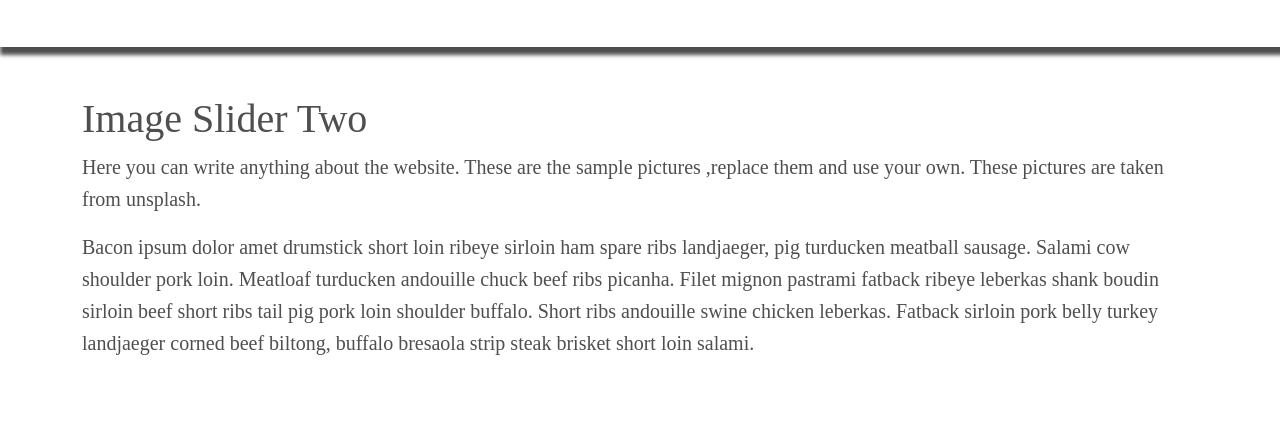
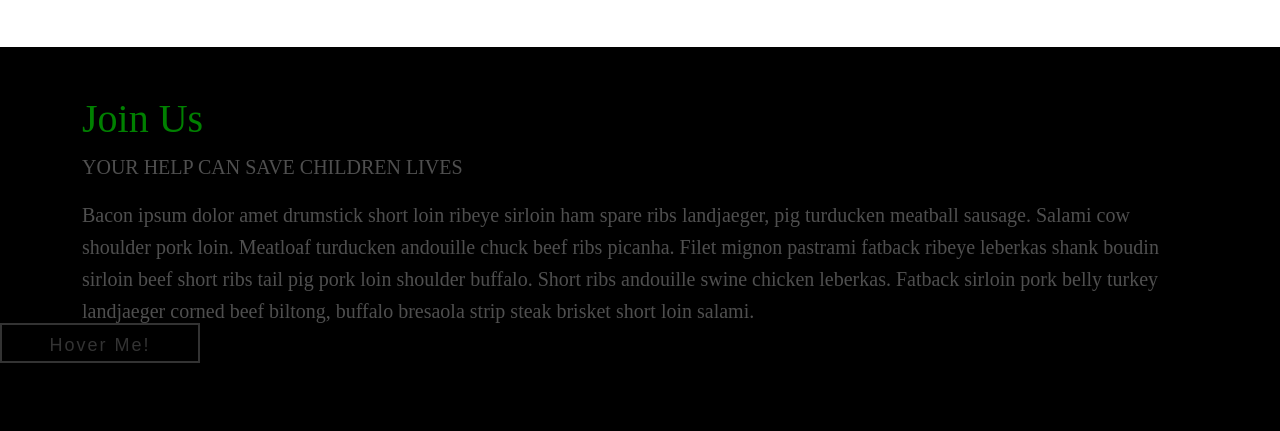
Before and after one commit to michaelmurwayi/wave, a Python web app: template template/index.html in a window 1280 px wide; the page is wider, and only the part inside the window is pictured. Shown: the part 1129-1560 px from the top of that part. Before the commit the page ends 1484 px from the top of that part, so only its background shows below. Run offline with Jinja, Linux system fonts and the light colour scheme; the template is opened without the code that fills it, so the values that code supplies are empty; some libraries are stand-ins or nearby versions.

Commit message:
ft-home-page:add donation section in home page

```diff
--- a/template/index.html
+++ b/template/index.html
@@ -130,7 +130,61 @@
             100% {
                 opacity: 1;
             }
+        }
+        .donate{
+            background-color: black;
+        }
+        .donate h1 {
+            color: green;
+        }
 
+        .wrapper{
+            position: relative;
+            left: 50%;
+            transform: translate(-50%, -50%);
+            }
+
+
+        /*--Button Styles--*/
+        .wrapper a{
+            display: block;
+            width: 200px;
+            height: 40px;
+            line-height: 40px;
+            font-size: 18px;
+            font-family: sans-serif;
+            text-decoration: none;
+            color: #333;
+            border: 2px solid #333;
+            letter-spacing: 2px;
+            text-align: center;
+            position: relative;
+            transition: all .35s;
+            }
+
+            a span{
+            position: relative;
+            z-index: 2;
+            }
+
+            a:after{
+            position: absolute;
+            content: "";
+            top: 0;
+            left: 0;
+            width: 0;
+            height: 100%;
+            background: green;
+            transition: all .35s;
+            }
+
+            a:hover{
+            color: #fff;
+            }
+
+            a:hover:after{
+            width: 100%;
+            }
     </style>
     <body>
         <nav id="mainNavbar" class="navbar navbar-dark navbar-expand-md py-4 fixed-top"> <img src="static/logo.png" id="logo"> <button class="navbar-toggler" data-toggle="collapse" data-target="#navLinks"> <span class="navbar-toggler-icon"></span> </button>
@@ -167,15 +221,16 @@
             </div>
 
         <!-- Page Content -->
-        <section class="py-5" style="box-shadow: 4px 4px 4px 4px; ">
+        <section class="py-5 about"  style="box-shadow: 4px 4px 4px 4px; ">
         <div class="container row" style="text-align: center; margin-left: 20%; ">
             <div class="col-md-4" style="background-image: url(http://www.nicdarkthemes.com/themes/charity-foundation/wp/demo/charity-foundation/wp-content/uploads/sites/2/2022/10/image-21-1024x1024.jpg); background-position-x: center; background-size: cover;">
             </div>
             <div class="col-md-6 blue row">
-                <div class="col-md-6 mt-5" style="background-color: rgb(255,255,255);">
-                    <p class="font-weight-light" style="font-size: 30px; font-weight: 900;">About</p>
+                <div class="col-md-4 mt-5" style="background-color: rgb(255,255,255);">
+                    <p class="font-weight-light" style="font-size: 30px; font-weight: 900; text-align:
+                    center;">About</p>
                 </div>
-                <div class="col-md-6 mt-5" style="background-color: rgb(80,139,233);">
+                <div class="col-md-4 mt-5" style="background-color: rgb(80,139,233);">
                     <p class="font-weight-light" style=" color: #fff; font-size: 30px; font-weight: 900;">Us</p>
                 </div>
                 <p class="lead">WAVE Children’s Foundation is an international nonprofit organization, working in collaboration with underserved communities in Africa to bring about sustainable solutions for everyday challenges. We work in food and education programs, supporting children rescue centers and orphanages with a variety of integrated projects focusing on basic needs.
@@ -186,12 +241,15 @@
         </section>
 
         <!-- Page Content -->
-        <section class="py-5">
+        <section class="py-5 donate">
             <div class="container">
-            <h1 class="font-weight-light">Image Slider Two</h1>
-            <p class="lead">Here you can write anything about the website. These are the sample pictures ,replace them and use your own. These pictures are taken from unsplash.</p>
+            <h1 class="font-weight-light">Join Us</h1>
+            <p class="lead">YOUR HELP CAN SAVE CHILDREN LIVES</p>
             <p class="lead">Bacon ipsum dolor amet drumstick short loin ribeye sirloin ham spare ribs landjaeger, pig turducken meatball sausage. Salami cow shoulder pork loin. Meatloaf turducken andouille chuck beef ribs picanha. Filet mignon pastrami fatback ribeye leberkas shank boudin sirloin beef short ribs tail pig pork loin shoulder buffalo. Short ribs andouille swine chicken leberkas. Fatback sirloin pork belly turkey landjaeger corned beef biltong, buffalo bresaola strip steak brisket short loin salami.</p>
             </div>
+            <div class="wrapper">
+                <a href="#"><span>Hover Me!</span></a>
+              </div>
             </section>
     </body>
     <!-- MDB -->
```
